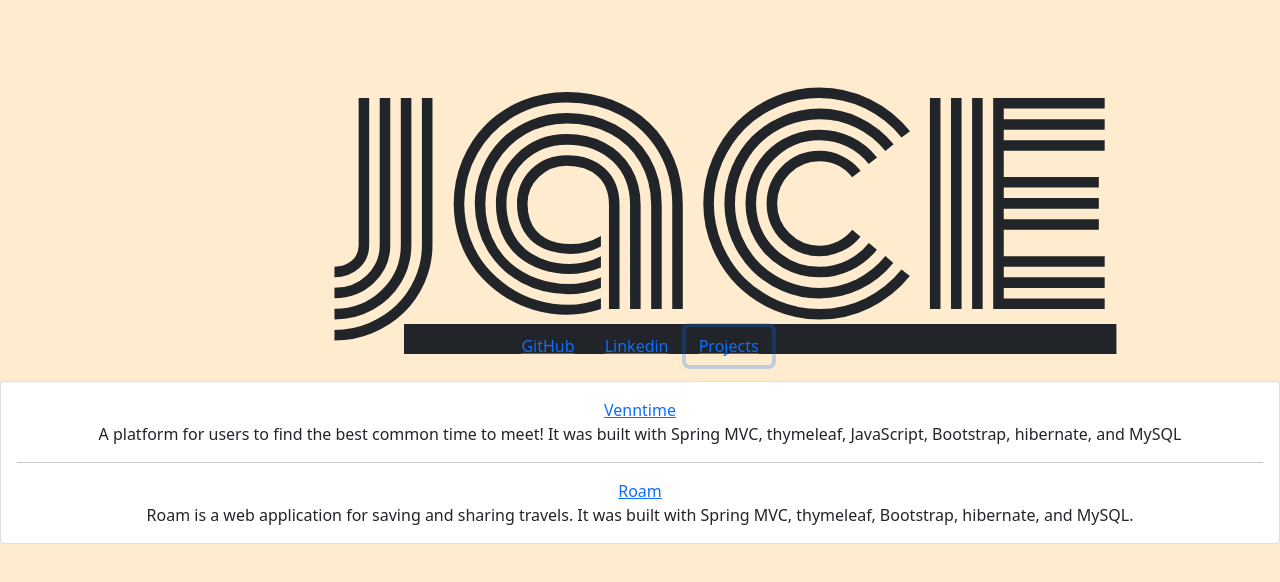
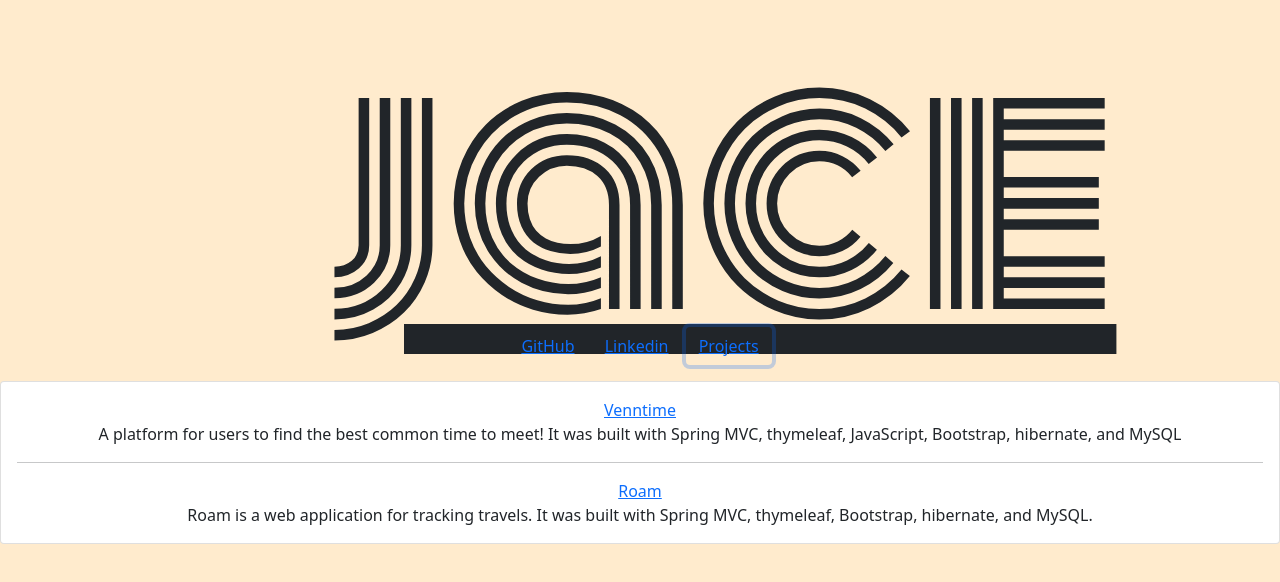
Before and after one commit to jagriss/jagriss.github.io, a plain HTML site: page index.html in a window 1280 px wide. Both pictures are taken after a click on the button "Projects". Shown: the top 582 px of the page. Drawn offline with nearby package versions, Linux system fonts and the light colour scheme; a web font is replaced by a local one.

Commit message:
updated info

```diff
--- a/index.html
+++ b/index.html
@@ -25,7 +25,7 @@
     </div>
 
 
-    <footer id="footer">
+    <div id="footer">
         <div class="align-text-center my-3">
             <p>
                 <a class="btn btn-link" href="https://github.com/jagriss" role="button">
@@ -34,7 +34,7 @@
                 <a class="btn btn-link" href="https://www.linkedin.com/in/jacegrissom/" role="button">
                     Linkedin
                 </a>
-                <button class="btn btn-link" type="button" data-bs-toggle="collapse" data-bs-target="#collapseExample"
+                <button class="btn btn-link panel-heading" type="button" data-bs-toggle="collapse" data-bs-target="#collapseExample"
                     aria-expanded="false" aria-controls="collapseExample">
                     Projects
                 </button>
@@ -50,14 +50,14 @@
                     <div>
                         <a href="https://roamwithme.herokuapp.com/">Roam</a>
                         <div>
-                            Roam is a web application for saving and sharing travels. It was built with Spring MVC,
+                            Roam is a web application for tracking travels. It was built with Spring MVC,
                             thymeleaf, Bootstrap, hibernate, and MySQL.
                         </div>
                     </div>
                 </div>
             </div>
         </div>
-    </footer>
+    </div>
 
 </body>
 
```
